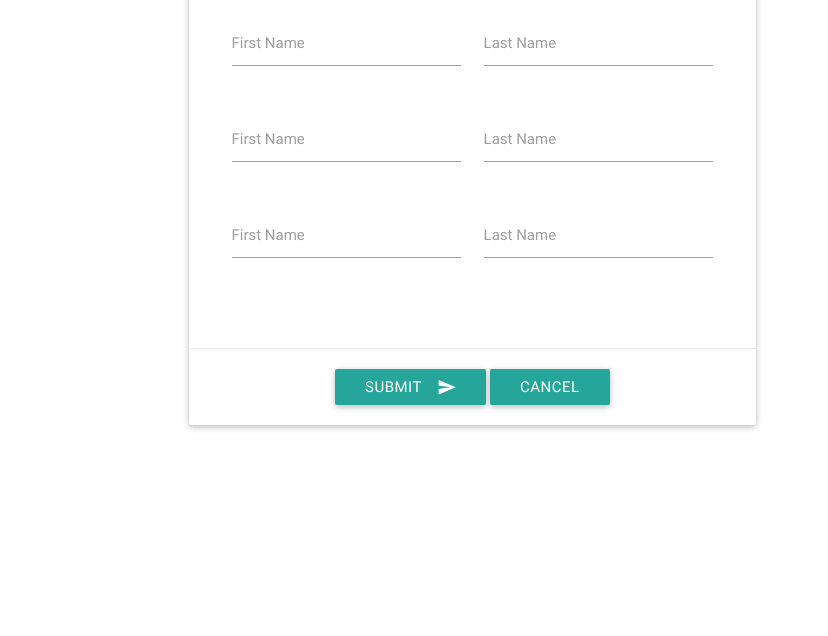
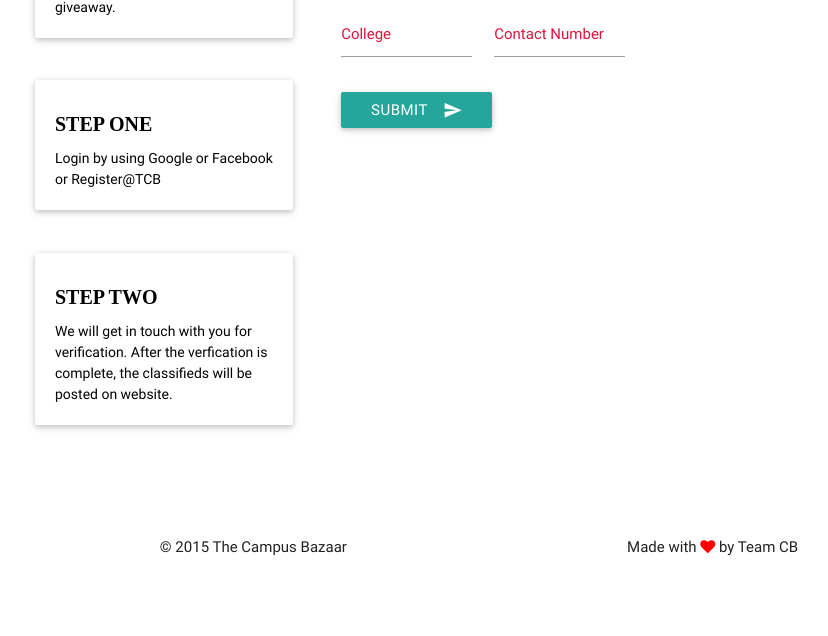
Before and after one commit to hemangsk/cb-web, a plain HTML site: page sell.html in a window 1280 px wide. Shown: the part 164-800 px from the top of the page, without its empty margins (157-985 px from the left). Drawn offline with nearby package versions, Linux system fonts and the light colour scheme.

Commit message:
sell ui half done

```diff
--- a/sell.html
+++ b/sell.html
@@ -1,86 +1,199 @@
     <html><head>
-
+          <!--Import Google Icon Font-->
           <link href="http://fonts.googleapis.com/icon?family=Material+Icons" rel="stylesheet">
           <!--Import materialize.css-->
               <link type="text/css" rel="stylesheet" href="css/materialize.min.css" media="screen,projection">
 
           <!--Let browser know website is optimized for mobile-->
           <meta name="viewport" content="width=device-width, initial-scale=1.0">
+            <link type="text/css" rel="stylesheet" href="css/font-awesome.min.css">
+
+        <style type="text/css">
+            .site-title{
+
+                margin-bottom: 50px;
+                text-transform: uppercase;
+            }
+            .site-title-the{
+                margin-top: 100px;
 
 
+            }
 
-    </head>
-<body><center>
-     <div class="row">
-        <div style="align-content: center; margin-left: 20%; padding: 90px; margin-top: 4%;" class="col s1 m7 ">
-          <div class="card">
-            <div class="card-image">
-
-              <span class="card-title">Card Title</span>
-            </div>
-            <div class="card-content">
-                         <div class="row">
-                <form class="col s12">
-                  <div class="row">
-                    <div class="input-field col s6">
-                      <input id="first_name" class="validate" type="text">
-                      <label for="first_name">First Name</label>
-                    </div>
-                    <div class="input-field col s6">
-                      <input id="last_name" class="validate" type="text">
-                      <label for="last_name">Last Name</label>
-                    </div>
-                  </div>
-                  <div class="row">
-                    <div class="input-field col s6">
-                      <input id="first_name" class="validate" type="text">
-                      <label for="first_name">First Name</label>
-                    </div>
-                    <div class="input-field col s6">
-                      <input id="last_name" class="validate" type="text">
-                      <label for="last_name">Last Name</label>
-                    </div>
-                  </div>
-
-                  <div class="row">
-                    <div class="input-field col s6">
-                      <input id="first_name" class="validate" type="text">
-                      <label for="first_name">First Name</label>
-                    </div>
-                    <div class="input-field col s6">
-                      <input id="last_name" class="validate" type="text">
-                      <label for="last_name">Last Name</label>
-                    </div>
-                  </div>
+            .btn-large{
+                font-family: "Keep Calm" !important;
+                font-size: 20px !important;
+            }
 
 
-                </form>
+            .fa{
+                color: red;
+            }
+            a:active,a:hover{
+                color: crimson !important;
+            }
+
+            html,
+body {
+	margin:0;
+	padding:0;
+	height:100%;
+}
+#wrapper {
+	min-height:100%;
+	position:relative;
+}
+#header {
+	background:#ededed;
+	padding:10px;
+}
+#content {
+	padding-bottom:100px; /* Height of the footer element */
+}
+#footer {
+	background:transparent;
+	width:100%;
+	height:100px;
+	position:absolute;
+	bottom:0;
+	left:0;
+}
+        </style>
+        </head>
+
+        <body>
+          <!--Import jQuery before materialize.js-->
+<div id="wrapper">
+    <div id="content">
+      <nav>
+        <div class="nav-wrapper">
+
+          <ul style="font-family:'Keep Calm';"id="nav-mobile" class="brand-logo center hide-on-med-and-down">
+          <li><a href="sass.html">HOME</a></li>
+            <li><a href="badges.html">INSIDE CB</a></li>
+            <li><a href="collapsible.html">ABOUT</a></li>
+
+             </ul>
+
         </div>
-                        </div>
-            <div class="card-action">
+      </nav>
 
-                 <button class="btn waves-effect waves-light" type="submit" name="action">Submit
-                <i class="material-icons right">send</i>
-                </button>
+        <div class="container">
+            <div class="row">
 
-
-                 <button class="btn waves-effect waves-light" type="submit" name="action">Cancel
-
-                </button>
-
+                <div class="col s4">
+                  <div class="row">
+                        <div class="col s11">
+                          <div class="card white darken-1">
+                            <div style="font-size:14px;"class="card-content black-text">
+                              <span style="font-size: 20px; font-family: &quot;Source Sans Pro&quot;; font-style: normal; font-weight: 600;" class="card-title">THE FIRST THING</span>
+                              <p>You can either sell, or generously giveaway.</p>
                             </div>
 
                           </div>
                         </div>
                   </div>
 
+                    <div class="row">
+                        <div class="col s11">
+                          <div class="card white darken-1">
+                            <div style="font-size:14px;"class="card-content black-text">
+                              <span style="font-size: 20px; font-family: &quot;Source Sans Pro&quot;; font-style: normal; font-weight: 600;"  class="card-title">STEP ONE</span>
+                              <p>Login by using Google or Facebook or Register@TCB</p>
+                            </div>
+
+                          </div>
+                        </div>
+                  </div>
+
+                    <div class="row">
+                        <div class="col s11">
+                          <div class="card white darken-1">
+                            <div style="font-size:14px;"class="card-content black-text">
+                              <span style="font-size: 20px; font-family: &quot;Source Sans Pro&quot;; font-style: normal; font-weight: 600;"  class="card-title">STEP TWO</span>
+                              <p>We will get in touch with you for verification. After the verfication is complete, the classifieds will be posted on website.</p>
+                            </div>
+
+                          </div>
+                        </div>
+                  </div>
+                </div>
+                <div class="col s4">
+
+                    <div class="row">
+                            <form class="col s12">
+                              <div class="row">
+                                <div class="input-field col s6">
+                                  <input id="first_name" type="text" class="validate">
+                                  <label for="first_name">First Name</label>
+                                </div>
+                                <div class="input-field col s6">
+                                  <input id="last_name" type="text" class="validate">
+                                  <label for="last_name">Last Name</label>
+                                </div>
+                              </div>
+                               <div class="row">
+                                <div class="input-field col s6">
+                                  <input  id="first_name" type="text" class="validate">
+                                  <label for="first_name">College</label>
+                                </div>
+                                <div class="input-field col s6">
+                                  <input id="last_name" type="text" class="validate">
+                                  <label for="last_name">Contact Number</label>
+                                </div>
+                                </div>
+
+                                 <button class="btn waves-effect waves-light" type="submit" name="action">Submit
+    <i class="material-icons right">send</i>
+  </button>
+                            </form>
+                    </div>
 
 
 
+                </div>
+
+                <div style="font-size:30px;font-family:'Keep Calm';"class="col s1"> <br>OR </div>
+                <div class="col s3"></div>
+
+            </div>
+
+        </div>
 
 
 
+    </div>
+
+    <div id="footer">
+
+        <footer>
+
+            <div class="container">
+                <div class="row">
+
+              <center>  <div class="col s6">
+                     &copy 2015 The Campus Bazaar
+                    </div>
+
+                    <div class="col s6">
+
+                     Made with <i class="fa fa-heart"></i> by Team CB
+                    </div>
+
+                </div>
+
+
+    </div>
+            </footer>
+
+		</div>
+
+            </div>
+
+
+
+    </body>
 
   <script type="text/javascript" src="https://code.jquery.com/jquery-2.1.1.min.js"></script>
           <script type="text/javascript" src="js/materialize.min.js"></script>
-</center><div class="hiddendiv common"></div></body></html>
+</html>
```
Also changed, not shown: 6.html (+3 -0 lines), css/materialize.min.css, 1 other file. Lines whose indentation alone changed are shown as unchanged.
